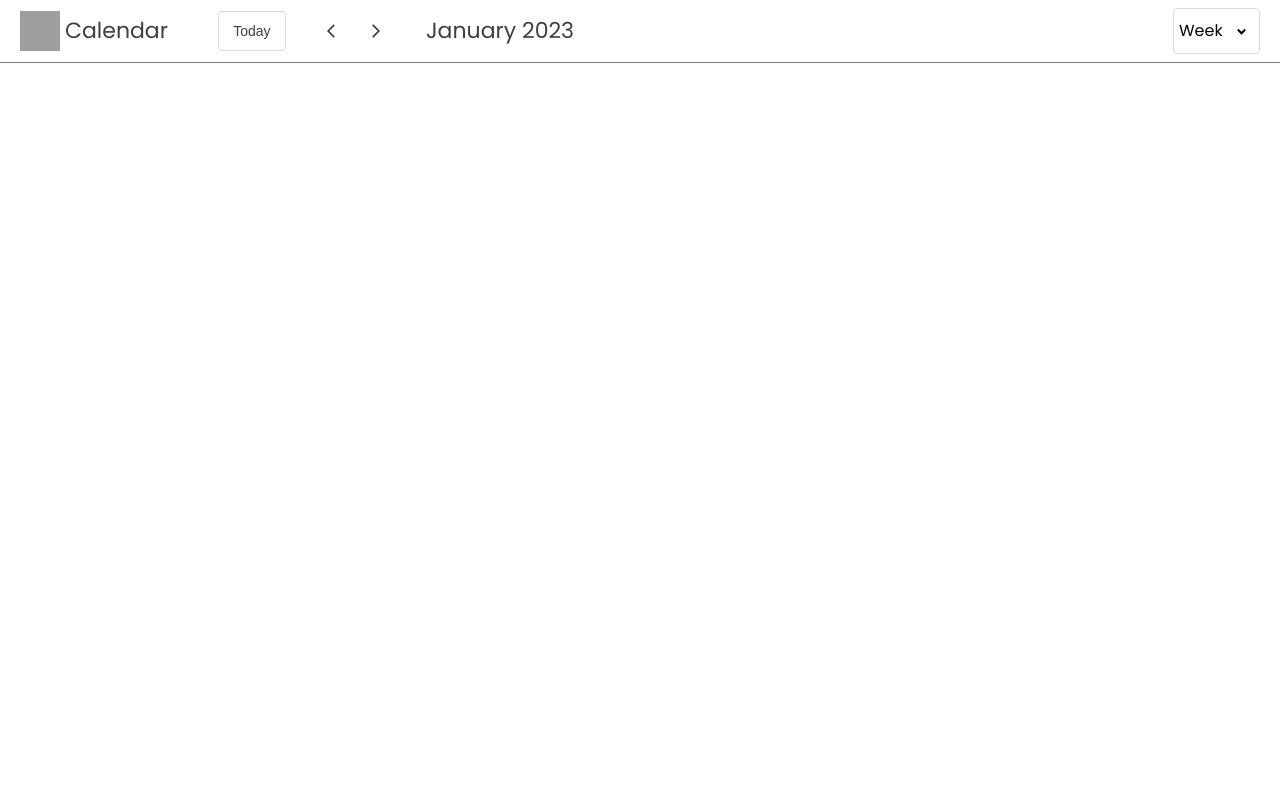
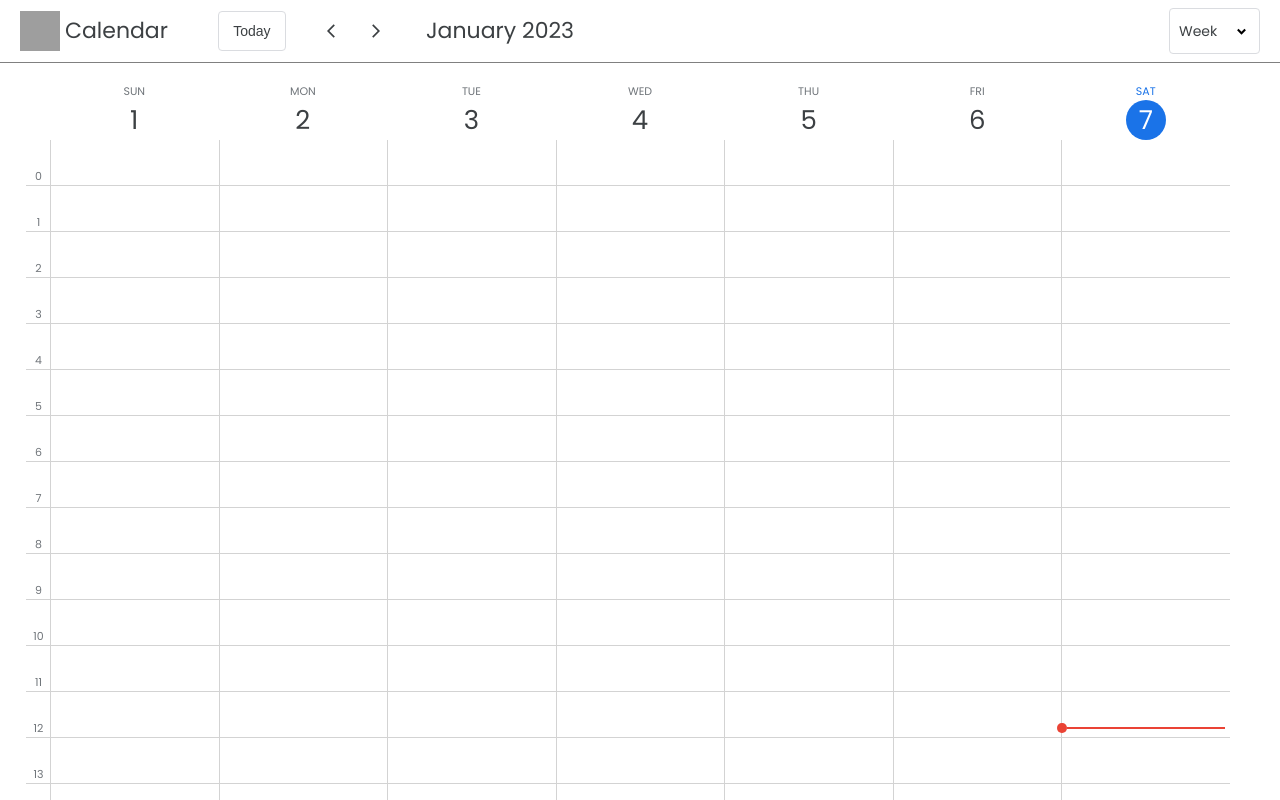
Before and after one commit to michal16295/calendar, a React (Create React App) app: page / in a window 1280 px wide. Shown: the top 800 px of the page. Built offline with nearby package versions, Linux system fonts and the light colour scheme; grey boxes are pictures that could not be loaded.

Commit message:
FIRST-7: As a user i can view a calendar in a week view (#2)

```diff
--- a/src/App.tsx
+++ b/src/App.tsx
@@ -1,13 +1,15 @@
-import { useState } from "react";
+import { useEffect, useState } from "react";
 import "./App.css";
 import Header from "./components/Header";
+import WeekView from "./components/WeekView";
 import { ViewOption, DateRange } from "./types";
+import { startOfWeek, endOfWeek } from "date-fns";
 
 const App = () => {
   const [selectedView, setSelectedView] = useState<ViewOption>("week");
   const [dateRange, setDateRange] = useState<DateRange>({
-    start: new Date(),
-    end: new Date(),
+    start: startOfWeek(new Date()),
+    end: endOfWeek(new Date()),
   });
 
   const handleSelectedView = (value: ViewOption) => {
@@ -20,6 +22,15 @@ const App = () => {
       end,
     });
   };
+
+  const renderView = () => {
+    switch (selectedView) {
+      case "week":
+        return <WeekView dateRange={dateRange} />;
+      default:
+        return <WeekView dateRange={dateRange} />;
+    }
+  };
   return (
     <>
       <Header
@@ -28,6 +39,7 @@ const App = () => {
         handleSetDateRange={handleSetDateRange}
         dateRange={dateRange}
       />
+      {renderView()}
     </>
   );
 };
--- a/src/components/DatesSwitcher.tsx
+++ b/src/components/DatesSwitcher.tsx
@@ -66,7 +66,13 @@ const DatesSwitcher = ({
 
   const getDisplay = () => {
     switch (selected) {
-      case "week":
+      case "month":
+        return <Title>{format(dateRange.start, "MMMM yyyy")}</Title>;
+      case "year":
+        return <Title>{format(dateRange.start, "yyyy")}</Title>;
+      case "day":
+        return <Title>{format(dateRange.start, "MMMM d, yyyy")}</Title>;
+      default:
         return (
           <Title>
             {dateRange.start.getMonth() === dateRange.end.getMonth()
@@ -75,14 +81,6 @@ const DatesSwitcher = ({
                 format(dateRange.end, "MMM yyyy")}
           </Title>
         );
-      case "month":
-        return <Title>{format(dateRange.start, "MMMM yyyy")}</Title>;
-      case "year":
-        return <Title>{format(dateRange.start, "yyyy")}</Title>;
-      case "day":
-        return <Title>{format(dateRange.start, "MMMM d, yyyy")}</Title>;
-      default:
-        return null;
     }
   };
 
--- a/src/components/Dropdown.tsx
+++ b/src/components/Dropdown.tsx
@@ -21,7 +21,7 @@ const Dropdown = ({
   return (
     <Container onClick={() => handleOpen(!isOpen)}>
       <Row>
-        <span>{selected.label || "Select"}</span>
+        <Label>{selected.label || "Select"}</Label>
         <RiArrowDropDownLine size={25} />
       </Row>
       {isOpen && (
@@ -74,6 +74,7 @@ const DropdownContainer = styled.div`
   right: -5px;
   min-width: 90px;
   padding: 4px 0;
+  z-index: 10;
   box-shadow: 0 4px 8px 0 rgb(0 0 0 / 20%), 0 6px 20px 0 rgb(0 0 0 / 19%);
 `;
 
@@ -94,4 +95,11 @@ const Row = styled.div`
   justify-content: space-between;
   align-items: center;
   width: 75px;
+  padding-left: 4px;
 `;
+
+const Label = styled.span`
+  font-size: 14px;
+  font-weight: 400;
+  color: rgb(60, 64, 67);
+`;
--- a/src/components/Header.tsx
+++ b/src/components/Header.tsx
@@ -5,6 +5,7 @@ import { useState } from "react";
 import { DateRange, ViewOption } from "../types";
 import DatesSwitcher from "./DatesSwitcher";
 import { format, startOfDay, endOfDay } from "date-fns";
+import { endOfWeek, startOfWeek } from "date-fns/esm";
 
 const today = format(new Date(), "d");
 
@@ -27,9 +28,13 @@ const Header = ({
 
   const handleTodayClick = () => {
     const today = new Date();
-    const start = startOfDay(today);
-    const end = endOfDay(today);
-    handleSetDateRange(start, end);
+    switch (selected) {
+      case "day":
+        handleSetDateRange(startOfDay(today), endOfDay(today));
+        break;
+      default:
+        handleSetDateRange(startOfWeek(today), endOfWeek(today));
+    }
   };
 
   return (
--- /dev/null
+++ b/src/components/WeekView/Col.tsx
@@ -0,0 +1,78 @@
+import styled from "styled-components";
+import { useState, useEffect } from "react";
+import { getHours, getMinutes, isToday } from "date-fns";
+interface ColProps {
+  time: number;
+  date: Date;
+  colIndex: number;
+}
+const Col = ({ time, date, colIndex }: ColProps) => {
+  const [currentTime, setCurrentTime] = useState<Date>(new Date());
+  const currentHour = getHours(currentTime);
+  const shouldDisplayTimeIndicator = isToday(date) && time - 1 === currentHour;
+
+  useEffect(() => {
+    const interval = setInterval(() => {
+      setCurrentTime(new Date());
+    }, 10000);
+
+    return () => clearInterval(interval);
+  }, []);
+
+  return (
+    <Container>
+      <>{colIndex === 0 && <Label>{time}</Label>}</>
+      {shouldDisplayTimeIndicator && (
+        <Row marginTop={getMinutes(currentTime) * 0.55}>
+          <Circle />
+          <Line />
+        </Row>
+      )}
+    </Container>
+  );
+};
+
+export default Col;
+
+const Container = styled.div`
+  flex: 1;
+  border: 1px solid lightgray;
+  border-top: none;
+  border-right: none;
+  height: 45px;
+  cursor: pointer;
+  position: relative;
+`;
+
+const Label = styled.div`
+  font-size: 11px;
+  color: #70757a;
+  position: absolute;
+  bottom: -1px;
+  width: 25px;
+  left: -25px;
+  border-bottom: 1px solid lightgray;
+`;
+
+const Line = styled.div`
+  height: 2px;
+  width: 100%;
+  background: rgb(234, 67, 53);
+`;
+
+const Circle = styled.div`
+  width: 10px;
+  height: 10px;
+  border-radius: 50%;
+  background: rgb(234, 67, 53);
+`;
+
+const Row = styled.div<{ marginTop: number }>`
+  display: flex;
+  justify-content: center;
+  align-items: center;
+  position: absolute;
+  width: 100%;
+  right: 5px;
+  margin-top: ${(props) => `${props.marginTop}px`};
+`;
--- /dev/null
+++ b/src/components/WeekView/index.tsx
@@ -0,0 +1,87 @@
+import styled from "styled-components";
+import { DateRange } from "../../types";
+import { getDatesBetween } from "../../utils";
+import Col from "./Col";
+import { format, isToday } from "date-fns";
+
+const NUMBER_OF_COL = 24;
+
+interface WeekViewProps {
+  dateRange: DateRange;
+}
+
+const WeekView = ({ dateRange }: WeekViewProps) => {
+  const arrayOfDates = getDatesBetween(dateRange);
+
+  const renderHeader = () => {
+    return (
+      <Row>
+        {arrayOfDates?.map((date, j) => {
+          return (
+            <HeaderItem key={j}>
+              <SubLabel isToday={isToday(date)}>{format(date, "EE")}</SubLabel>
+              <Label isToday={isToday(date)}>{format(date, "d")}</Label>
+            </HeaderItem>
+          );
+        })}
+      </Row>
+    );
+  };
+
+  return (
+    <Container>
+      {renderHeader()}
+      {[...Array(NUMBER_OF_COL)].map((item, i) => {
+        return (
+          <Row key={i}>
+            {arrayOfDates?.map((date, j) => {
+              return <Col date={date} time={i} key={j} colIndex={j} />;
+            })}
+          </Row>
+        );
+      })}
+    </Container>
+  );
+};
+
+export default WeekView;
+const Container = styled.div`
+  padding: 20px 50px;
+  z-index: 1;
+  position: relative;
+`;
+
+const Row = styled.div`
+  display: flex;
+  justify-content: center;
+  width: 100%;
+`;
+
+const HeaderItem = styled.div`
+  flex: 1;
+  display: flex;
+  justify-content: center;
+  align-items: center;
+  flex-direction: column;
+  cursor: pointer;
+`;
+
+const Label = styled.div<{ isToday: boolean }>`
+  font-size: 26px;
+  color: ${(props) => (props.isToday ? "white" : "#3c4043")};
+  background: ${(props) => props.isToday && "#1a73e8"};
+  border-radius: 50%;
+  height: 40px;
+  width: 40px;
+  line-height: 40px;
+
+  &:hover {
+    background: ${(props) => (props.isToday ? "#0d67de" : "#F0F0F0")};
+  }
+`;
+
+const SubLabel = styled.div<{ isToday: boolean }>`
+  font-size: 11px;
+  color: ${(props) => (props.isToday ? "#1a73e8" : "#70757a")};
+  text-transform: uppercase;
+`;
--- a/src/utils.ts
+++ b/src/utils.ts
@@ -15,7 +15,9 @@ import {
   endOfDay,
   startOfYear,
   endOfYear,
+  eachDayOfInterval,
 } from "date-fns";
+import { DateRange } from "./types";
 
 export const viewingOptions = [
   {
@@ -91,3 +93,9 @@ export const getPrevDayRange = (currentDate: Date) => {
 
   return { start, end };
 };
+
+export const getDatesBetween = (dateRange: DateRange) => {
+  const startDate = startOfDay(dateRange.start);
+  const endDate = startOfDay(dateRange.end);
+  return eachDayOfInterval({ start: startDate, end: endDate });
+};
```
